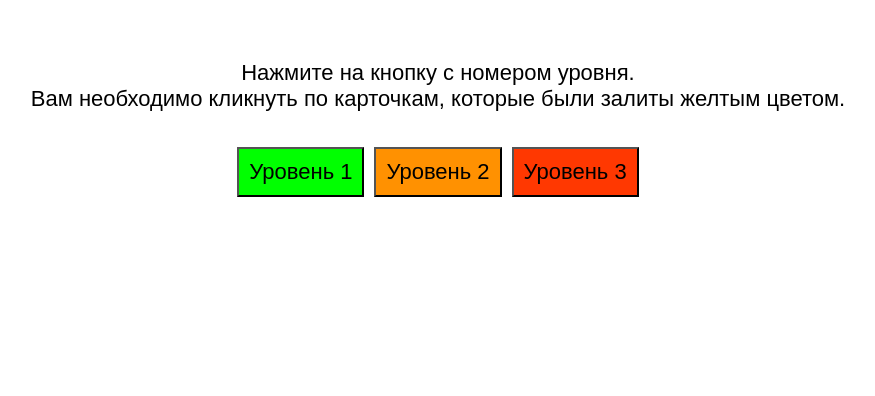
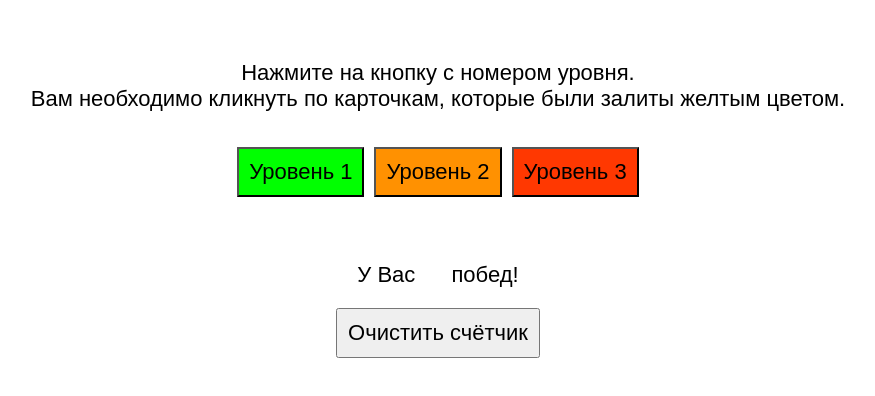
Before and after one commit to sardelka5/sardelka5-memory-game, a plain HTML site: page index.html in a window 1280 px wide. Shown: the whole page, without its empty margins (202-1077 px from the left). Drawn offline with Linux system fonts and the light colour scheme.

Commit message:
Update index.html

```diff
--- a/index.html
+++ b/index.html
@@ -18,6 +18,8 @@
         <button class="level3" data-about="data-hard-level">Уровень 3</button>
       </div>
       <div class="container"></div>
+      <div class="wins">У Вас <span class="counter"></span> побед!</div>
+      <button class="clear"">Очистить счётчик</button>
     </div>
   </body>
 </html>
```
